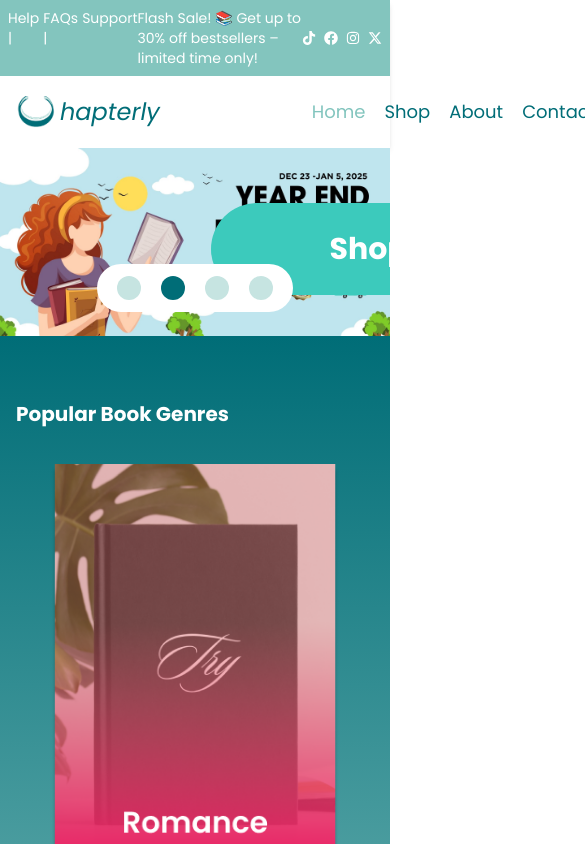
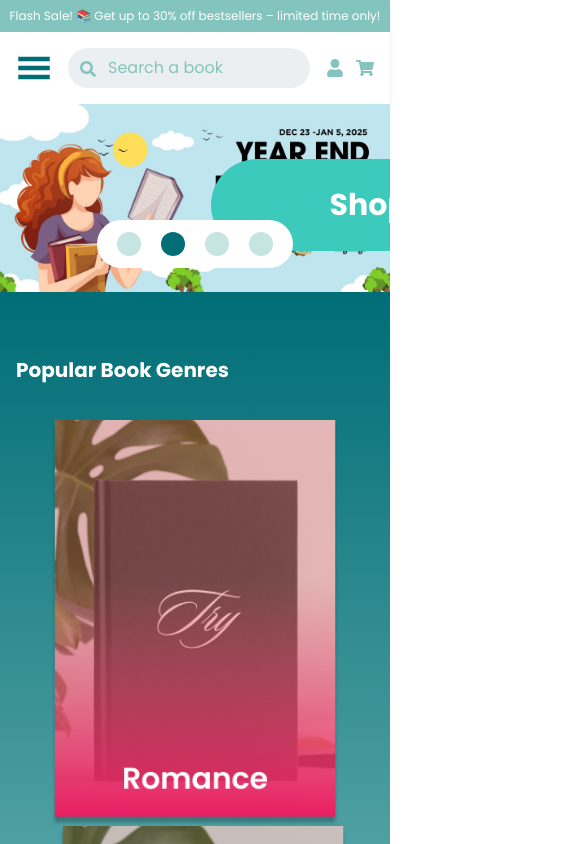
Before and after one commit to jamesricarte/Chapterly-Ecommerce, a React (Vite) app in the folder client/: page / in a window 390 px wide. Shown: the top 844 px of the page, 585 px wide, since content can reach past the window. Built offline with nearby package versions, Linux system fonts and the light colour scheme; a web font is replaced by a local one.

Commit message:
Added Nav mobile responsive

```diff
--- a/client/src/components/Nav.jsx
+++ b/client/src/components/Nav.jsx
@@ -1,4 +1,4 @@
-import React from "react";
+import React, { useState } from "react";
 import Logo from "../assets/images/logo/temp_logo.png";
 import {
   FaSearch,
@@ -9,29 +9,31 @@ import {
   FaShoppingCart,
 } from "react-icons/fa";
 import { FaXTwitter } from "react-icons/fa6";
+import { GiHamburgerMenu } from "react-icons/gi";
 import { Link, useLocation } from "react-router-dom";
 
 const Nav = () => {
+  const [isMenuOpen, setIsMenuOpen] = useState(false);
   const location = useLocation();
   const isActive = (path) =>
     location.pathname === path ? "text-secondary-500" : "";
   return (
-    <nav className="shadow-md">
+    <nav className="w-full shadow-md ">
       <div className="text-sm text-white bg-secondary-500">
-        <div className="container flex justify-between p-2 mx-auto">
-          <div className="flex gap-1">
+        <div className="container flex flex-wrap items-center justify-between p-2 mx-auto">
+          <div className="hidden gap-1 lg:block">
             <Link to="/help">Help |</Link>
             <Link to="/help">FAQs |</Link>
             <Link to="/community">Support</Link>
           </div>
 
-          <div>
+          <div className="flex-grow text-xs text-center xl:w-0 xl:text-base">
             <p>
               Flash Sale! 📚 Get up to 30% off bestsellers – limited time only!
             </p>
           </div>
 
-          <div className="flex items-center gap-2 text-md">
+          <div className="items-center hidden gap-2 text-md lg:flex">
             <FaTiktok />
             <FaFacebook />
             <FaInstagram />
@@ -40,12 +42,17 @@ const Nav = () => {
         </div>
       </div>
 
-      <div className="container flex items-center justify-between p-4 mx-auto ">
-        <Link to="/" className="flex items-center">
+      <div className="container relative flex items-center justify-between gap-4 p-4 mx-auto xl:gap-0 ">
+        <Link to="/" className="items-center hidden xl:flex">
           <img className="w-10" src={Logo} alt="Chapterlys Logo" />
           <p className="ml-1 text-2xl italic text-primary-500">hapterly</p>
         </Link>
-        <ul className="flex gap-[19px] text-lg ml-48 text-primary-500 cursor-pointer">
+
+        <button onClick={() => setIsMenuOpen(!isMenuOpen)}>
+          <GiHamburgerMenu className="block text-4xl xl:hidden text-primary-500" />
+        </button>
+
+        <ul className="hidden gap-4 text-lg text-primary-500 xl:flex">
           <li className={`hover:text-secondary-500 ${isActive("/")}`}>
             <Link to="/">Home</Link>
           </li>
@@ -65,11 +72,40 @@ const Nav = () => {
             <Link to="/community">Community</Link>
           </li>
         </ul>
-        <div className="flex items-center gap-4">
-          <div className="relative">
+
+        {/* Mobile Nav */}
+        <ul
+          className={`${
+            isMenuOpen
+              ? "flex flex-col  w-52 absolute top-16 left-12 bg-white shadow-md p-4 z-50 transition-all duration-300 ease-in-out"
+              : "hidden"
+          } flex xl:hidden text-primary-500 text-lg`}
+        >
+          <li className={`hover:text-secondary-500  ${isActive("/")}`}>
+            <Link to="/">Home</Link>
+          </li>
+          <li className={`hover:text-secondary-500 ${isActive("/shop")}`}>
+            <Link to="/shop">Shop</Link>
+          </li>
+          <li className={`hover:text-secondary-500 ${isActive("/about")}`}>
+            <Link to="/about">About</Link>
+          </li>
+          <li className={`hover:text-secondary-500 ${isActive("/contact")}`}>
+            <Link to="/contact">Contact</Link>
+          </li>
+          <li className={`hover:text-secondary-500 ${isActive("/deals")}`}>
+            <Link to="/deals">Deals</Link>
+          </li>
+          <li className={`hover:text-secondary-500 ${isActive("/community")}`}>
+            <Link to="/community">Community</Link>
+          </li>
+        </ul>
+
+        <div className="flex items-center w-full gap-4 lg:w-max">
+          <div className="relative flex-grow">
             <input
               type="text"
-              className="bg-[#ECEFF1] text-md rounded-3xl pl-10 pr-10 py-2 w-max focus:outline-none focus:ring-2 focus:ring-secondary-500 placeholder:text-secondary-500"
+              className="bg-[#ECEFF1] text-md w-full rounded-3xl pl-10 pr-10 py-2  focus:outline-none focus:ring-2 focus:ring-secondary-500 placeholder:text-secondary-500"
               placeholder="Search a book"
             />
             <FaSearch className="absolute text-md transform-translate-y-1/2 top-1/3 left-3 text-secondary-500" />
```
